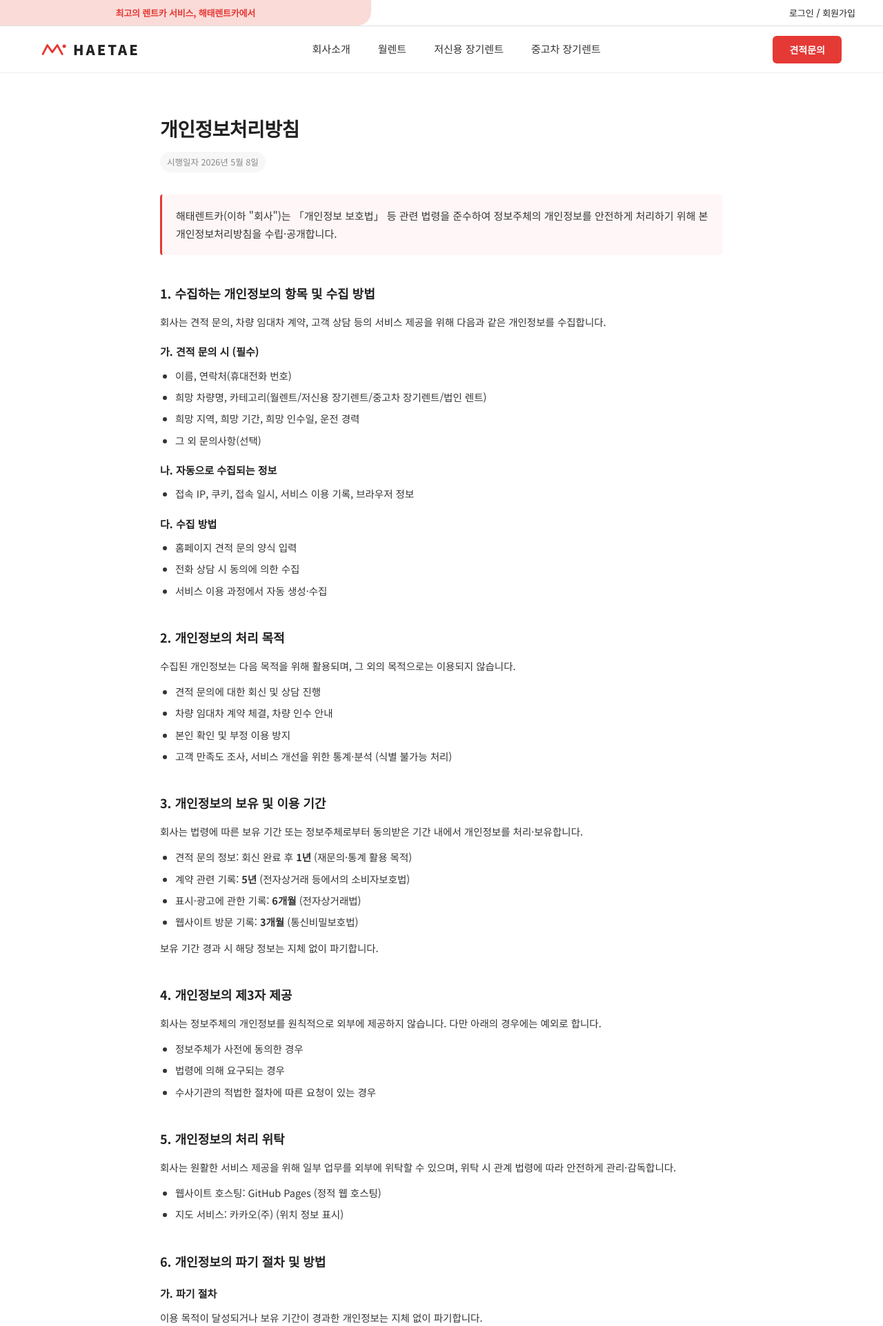
After one commit to JuYoungJun/rentcar-demo, a PHP site: page /privacy.html in a window 1280 px wide. The commit adds this page. Shown: the top 1923 px of the page at 69% size. Run offline with PHP 8.4, Linux system fonts and the light colour scheme.

Commit message:
표준 약관 / 개인정보처리방침 / 사업자정보 / 이용안내 페이지 추가
- privacy.html: 개인정보 보호법 표준 12개 항목 구성, 견적 폼 수집 항목 명시
- terms.html: 이용약관 12조 + 부칙, 렌트카 서비스 맞춤
- business.html: 전자상거래법 사업자정보, 연락처/지점은 settings 자동 반영
- info.html: 클라이언트 제공 9가지 이용 안내 항목을 절차/요약 구조로 정리
- footer 링크 4개 모두 실제 페이지로 연결 (이용약관/개인정보/사업자정보/이용 안내)
- quote.html FAQ 섹션 id="faq" 추가하여 푸터에서 직접 점프 가능
- legal-doc 공통 스타일 (테이블, 섹션, 인트로 박스) pages.css에 추가
- 데모 표준 양식임을 각 페이지 하단 노란 박스로 명시

```diff
--- a/css/pages.css
+++ b/css/pages.css
@@ -389,3 +389,102 @@
   .map-section { padding: 0 16px 60px; }
   .car-list-page { padding: 0 16px 60px; }
 }
+
+/* ══════════════════════════════
+   LEGAL DOCS (개인정보처리방침 / 이용약관 / 사업자정보)
+   ══════════════════════════════ */
+.legal-doc {
+  max-width: 880px;
+  margin: 0 auto;
+  padding: 56px var(--side-pad) 80px;
+  color: var(--text);
+  line-height: 1.75;
+}
+.legal-title {
+  font-size: 28px;
+  font-weight: 800;
+  color: var(--dark);
+  margin-bottom: 8px;
+  letter-spacing: -0.02em;
+}
+.legal-effective {
+  display: inline-block;
+  font-size: 12.5px;
+  color: var(--text-light);
+  margin-bottom: 32px;
+  padding: 4px 10px;
+  background: var(--bg-light);
+  border-radius: 999px;
+}
+.legal-intro {
+  font-size: 15px;
+  color: var(--text);
+  margin-bottom: 36px;
+  padding: 18px 20px;
+  border-left: 3px solid var(--red);
+  background: #fff7f7;
+  border-radius: 4px;
+}
+.legal-section { margin-bottom: 36px; }
+.legal-section h2 {
+  font-size: 18px;
+  font-weight: 700;
+  color: var(--dark);
+  margin-bottom: 12px;
+  padding-top: 4px;
+}
+.legal-section h3 {
+  font-size: 15px;
+  font-weight: 700;
+  color: var(--dark);
+  margin: 18px 0 8px;
+}
+.legal-section p { margin: 0 0 12px; font-size: 14.5px; }
+.legal-section ul, .legal-section ol {
+  margin: 8px 0 12px 22px;
+  padding: 0;
+}
+.legal-section li {
+  margin-bottom: 6px;
+  font-size: 14.5px;
+}
+.legal-section li ul, .legal-section li ol {
+  margin-top: 6px;
+}
+
+.legal-table {
+  width: 100%;
+  border-collapse: collapse;
+  margin: 12px 0;
+  font-size: 14px;
+}
+.legal-table th, .legal-table td {
+  padding: 12px 16px;
+  border: 1px solid var(--border);
+  text-align: left;
+  vertical-align: top;
+}
+.legal-table th {
+  background: var(--bg-light);
+  width: 30%;
+  font-weight: 700;
+  color: var(--dark);
+}
+
+.legal-note {
+  margin-top: 40px;
+  padding: 14px 16px;
+  font-size: 12.5px;
+  color: #92400e;
+  background: #fef3c7;
+  border: 1px solid #fde68a;
+  border-radius: 6px;
+}
+
+@media (max-width: 768px) {
+  .legal-doc { padding: 36px 16px 60px; }
+  .legal-title { font-size: 22px; }
+  .legal-section h2 { font-size: 16px; }
+  .legal-table th { width: 38%; }
+  .legal-table th, .legal-table td { padding: 10px 12px; font-size: 13px; }
+}
--- a/includes/footer.html
+++ b/includes/footer.html
@@ -22,7 +22,7 @@
       </div>
       <div class="footer-col">
         <div class="footer-col-title">고객지원</div>
-        <ul><li><a href="#">견적 문의</a></li><li><a href="#">자주 묻는 질문</a></li><li><a href="#">이용 안내</a></li><li><a href="#">공지사항</a></li></ul>
+        <ul><li><a href="quote.html">견적 문의</a></li><li><a href="quote.html#faq">자주 묻는 질문</a></li><li><a href="info.html">이용 안내</a></li><li><a href="#">공지사항</a></li></ul>
       </div>
       <div class="footer-col">
         <div class="footer-col-title">회사정보</div>
@@ -32,6 +32,6 @@
   </div>
   <div class="footer-bottom">
     <span id="footerCopyright">© 2026 해태렌트카. All rights reserved.</span>
-    <div class="footer-bottom-links"><a href="#">이용약관</a><a href="#">개인정보처리방침</a><a href="#">사업자정보확인</a></div>
+    <div class="footer-bottom-links"><a href="terms.html">이용약관</a><a href="privacy.html">개인정보처리방침</a><a href="business.html">사업자정보확인</a></div>
   </div>
 </footer>
--- /dev/null
+++ b/privacy.html
@@ -0,0 +1,161 @@
+<!DOCTYPE html>
+<html lang="ko">
+<head>
+<meta charset="UTF-8">
+<meta name="viewport" content="width=device-width, initial-scale=1.0">
+<title>개인정보처리방침 - 해태렌트카</title>
+<link rel="preconnect" href="https://fonts.googleapis.com">
+<link rel="preconnect" href="https://fonts.gstatic.com" crossorigin>
+<link href="https://fonts.googleapis.com/css2?family=Noto+Sans+KR:wght@300;400;500;600;700;800;900&display=swap" rel="stylesheet">
+<link rel="stylesheet" href="css/common.css">
+<link rel="stylesheet" href="css/pages.css">
+</head>
+<body data-page="legal">
+
+<div id="header-include"></div>
+
+<main class="legal-doc">
+  <h1 class="legal-title">개인정보처리방침</h1>
+  <span class="legal-effective">시행일자 2026년 5월 8일</span>
+
+  <div class="legal-intro">
+    해태렌트카(이하 "회사")는 「개인정보 보호법」 등 관련 법령을 준수하여 정보주체의 개인정보를 안전하게 처리하기 위해 본 개인정보처리방침을 수립·공개합니다.
+  </div>
+
+  <section class="legal-section">
+    <h2>1. 수집하는 개인정보의 항목 및 수집 방법</h2>
+    <p>회사는 견적 문의, 차량 임대차 계약, 고객 상담 등의 서비스 제공을 위해 다음과 같은 개인정보를 수집합니다.</p>
+    <h3>가. 견적 문의 시 (필수)</h3>
+    <ul>
+      <li>이름, 연락처(휴대전화 번호)</li>
+      <li>희망 차량명, 카테고리(월렌트/저신용 장기렌트/중고차 장기렌트/법인 렌트)</li>
+      <li>희망 지역, 희망 기간, 희망 인수일, 운전 경력</li>
+      <li>그 외 문의사항(선택)</li>
+    </ul>
+    <h3>나. 자동으로 수집되는 정보</h3>
+    <ul>
+      <li>접속 IP, 쿠키, 접속 일시, 서비스 이용 기록, 브라우저 정보</li>
+    </ul>
+    <h3>다. 수집 방법</h3>
+    <ul>
+      <li>홈페이지 견적 문의 양식 입력</li>
+      <li>전화 상담 시 동의에 의한 수집</li>
+      <li>서비스 이용 과정에서 자동 생성·수집</li>
+    </ul>
+  </section>
+
+  <section class="legal-section">
+    <h2>2. 개인정보의 처리 목적</h2>
+    <p>수집된 개인정보는 다음 목적을 위해 활용되며, 그 외의 목적으로는 이용되지 않습니다.</p>
+    <ul>
+      <li>견적 문의에 대한 회신 및 상담 진행</li>
+      <li>차량 임대차 계약 체결, 차량 인수 안내</li>
+      <li>본인 확인 및 부정 이용 방지</li>
+      <li>고객 만족도 조사, 서비스 개선을 위한 통계·분석 (식별 불가능 처리)</li>
+    </ul>
+  </section>
+
+  <section class="legal-section">
+    <h2>3. 개인정보의 보유 및 이용 기간</h2>
+    <p>회사는 법령에 따른 보유 기간 또는 정보주체로부터 동의받은 기간 내에서 개인정보를 처리·보유합니다.</p>
+    <ul>
+      <li>견적 문의 정보: 회신 완료 후 <strong>1년</strong> (재문의·통계 활용 목적)</li>
+      <li>계약 관련 기록: <strong>5년</strong> (전자상거래 등에서의 소비자보호법)</li>
+      <li>표시·광고에 관한 기록: <strong>6개월</strong> (전자상거래법)</li>
+      <li>웹사이트 방문 기록: <strong>3개월</strong> (통신비밀보호법)</li>
+    </ul>
+    <p>보유 기간 경과 시 해당 정보는 지체 없이 파기합니다.</p>
+  </section>
+
+  <section class="legal-section">
+    <h2>4. 개인정보의 제3자 제공</h2>
+    <p>회사는 정보주체의 개인정보를 원칙적으로 외부에 제공하지 않습니다. 다만 아래의 경우에는 예외로 합니다.</p>
+    <ul>
+      <li>정보주체가 사전에 동의한 경우</li>
+      <li>법령에 의해 요구되는 경우</li>
+      <li>수사기관의 적법한 절차에 따른 요청이 있는 경우</li>
+    </ul>
+  </section>
+
+  <section class="legal-section">
+    <h2>5. 개인정보의 처리 위탁</h2>
+    <p>회사는 원활한 서비스 제공을 위해 일부 업무를 외부에 위탁할 수 있으며, 위탁 시 관계 법령에 따라 안전하게 관리·감독합니다.</p>
+    <ul>
+      <li>웹사이트 호스팅: GitHub Pages (정적 웹 호스팅)</li>
+      <li>지도 서비스: 카카오(주) (위치 정보 표시)</li>
+    </ul>
+  </section>
+
+  <section class="legal-section">
+    <h2>6. 개인정보의 파기 절차 및 방법</h2>
+    <h3>가. 파기 절차</h3>
+    <p>이용 목적이 달성되거나 보유 기간이 경과한 개인정보는 지체 없이 파기합니다.</p>
+    <h3>나. 파기 방법</h3>
+    <ul>
+      <li>전자적 파일: 복구·재생되지 않도록 영구 삭제</li>
+      <li>출력물: 분쇄기로 분쇄하거나 소각</li>
+    </ul>
+  </section>
+
+  <section class="legal-section">
+    <h2>7. 정보주체의 권리·의무 및 행사 방법</h2>
+    <p>정보주체는 언제든지 다음과 같은 권리를 행사할 수 있습니다.</p>
+    <ul>
+      <li>개인정보 열람 요구</li>
+      <li>오류 등의 정정·삭제 요구</li>
+      <li>처리 정지 요구</li>
+      <li>동의 철회</li>
+    </ul>
+    <p>위 권리 행사는 문서, 전화, 이메일을 통해 요청할 수 있으며 회사는 지체 없이 조치합니다.</p>
+  </section>
+
+  <section class="legal-section">
+    <h2>8. 개인정보의 안전성 확보 조치</h2>
+    <ul>
+      <li>관리적 조치: 개인정보 취급 직원 최소화 및 정기 교육</li>
+      <li>기술적 조치: 접근권한 관리, 접속 기록 보관, 백신 운영</li>
+      <li>물리적 조치: 자료 보관소 출입 통제</li>
+    </ul>
+  </section>
+
+  <section class="legal-section">
+    <h2>9. 쿠키(Cookie) 운영</h2>
+    <p>회사는 이용자에게 맞춤형 서비스를 제공하기 위해 쿠키를 사용할 수 있습니다. 이용자는 브라우저 설정을 통해 쿠키 저장을 거부하거나 삭제할 수 있습니다.</p>
+  </section>
+
+  <section class="legal-section">
+    <h2>10. 개인정보 보호책임자</h2>
+    <p>회사는 개인정보 처리에 관한 업무를 총괄해서 책임지고, 개인정보 처리와 관련한 정보주체의 불만 처리 및 피해 구제를 위하여 아래와 같이 개인정보 보호책임자를 지정하고 있습니다.</p>
+    <table class="legal-table">
+      <tr><th>성명</th><td>해태렌트카 개인정보 보호책임자</td></tr>
+      <tr><th>연락처</th><td id="contactPhone">0000-0000</td></tr>
+      <tr><th>이메일</th><td>privacy@haetae-rentcar.example</td></tr>
+    </table>
+  </section>
+
+  <section class="legal-section">
+    <h2>11. 권익 침해 구제 방법</h2>
+    <p>개인정보에 관한 분쟁이나 상담이 필요한 경우 아래 기관에 문의하실 수 있습니다.</p>
+    <ul>
+      <li>개인정보분쟁조정위원회 (☎ 1833-6972 / kopico.go.kr)</li>
+      <li>개인정보침해신고센터 (☎ 118 / privacy.kisa.or.kr)</li>
+      <li>대검찰청 사이버수사과 (☎ 1301 / spo.go.kr)</li>
+      <li>경찰청 사이버수사국 (☎ 182 / ecrm.cyber.go.kr)</li>
+    </ul>
+  </section>
+
+  <section class="legal-section">
+    <h2>12. 개인정보처리방침의 변경</h2>
+    <p>본 방침은 2026년 5월 8일부터 적용되며, 법령·정책 변경에 따른 추가·삭제·정정이 있는 경우 시행 7일 전부터 홈페이지를 통해 고지합니다.</p>
+  </section>
+
+  <div class="legal-note">
+    ⚠ 본 문서는 데모 사이트의 표준 양식 예시입니다. 실제 운영 시 사업자등록번호·대표자명·연락처·이메일 등은 실제 정보로 교체해야 합니다.
+  </div>
+</main>
+
+<div id="footer-include"></div>
+
+<script src="js/common.js" defer></script>
+</body>
+</html>
--- a/quote.html
+++ b/quote.html
@@ -297,7 +297,7 @@
 </section>
 
 <!-- FAQ -->
-<section class="quote-faq fade-up">
+<section class="quote-faq fade-up" id="faq">
   <div class="quote-faq-title">자주 묻는 질문</div>
   <div class="faq-list" id="faqList">
     <div class="faq-item">
```
Also changed, not shown: business.html (added, +95 -0 lines), info.html (added, +87 -0 lines), terms.html (added, +140 -0 lines).
